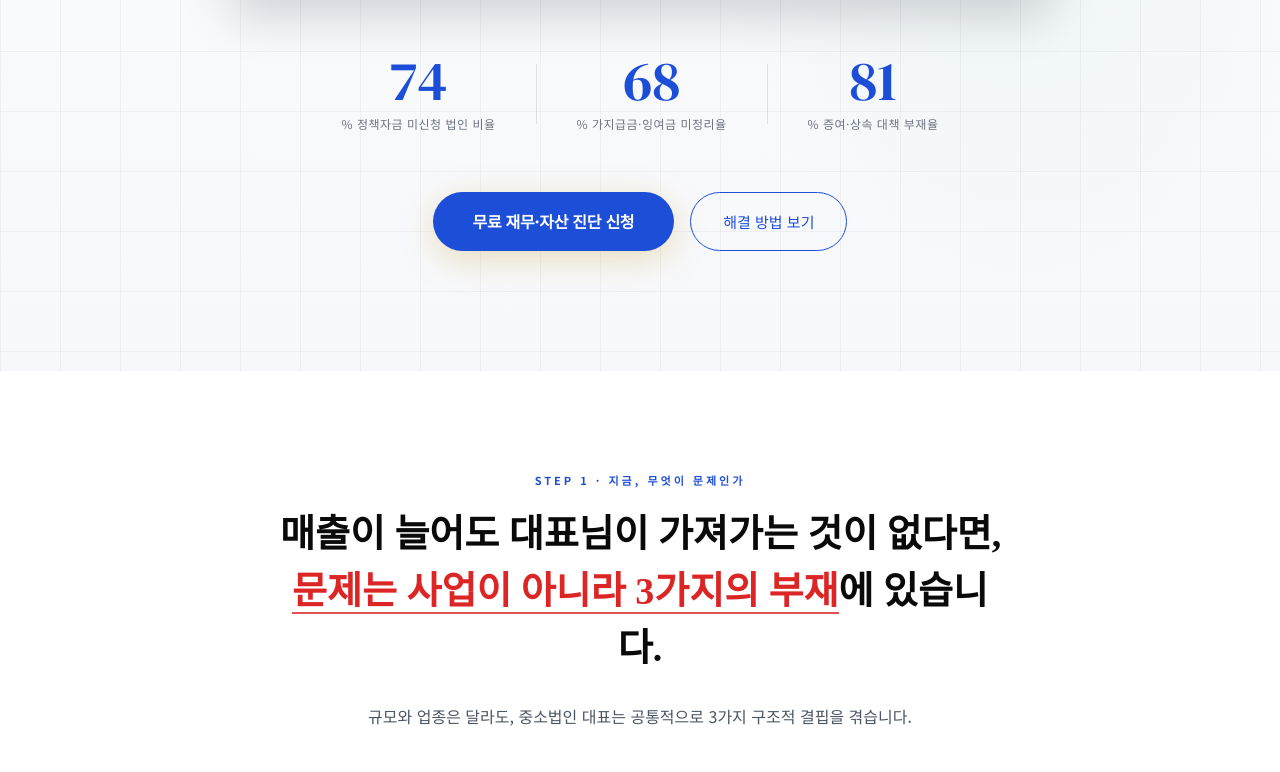
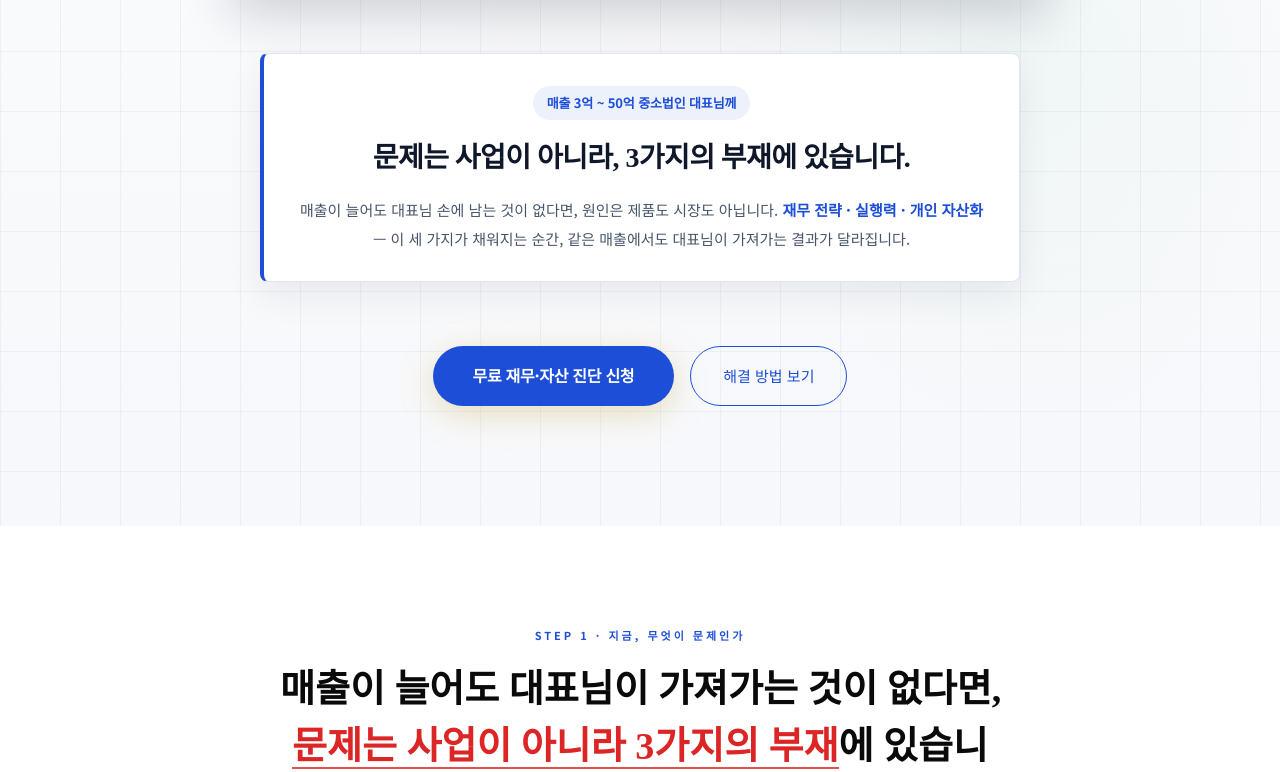
Before and after one commit to Partner-CFO/CEO_request1, a plain HTML site: page index.html in a window 1280 px wide. Shown: the part 1029-1801 px from the top of the page. Drawn offline with Linux system fonts and the light colour scheme.

Commit message:
feat(hero): replace stats with lead-with-conclusion block

```diff
--- a/index.html
+++ b/index.html
@@ -214,6 +214,49 @@
     animation: fadeUp 0.8s 0.5s ease both;
   }
   .hero-video iframe { width: 100%; height: 100%; display: block; border: 0; }
+
+  .hero-lead {
+    max-width: 760px;
+    margin: 56px auto 8px;
+    padding: 32px 32px 28px;
+    background: #ffffff;
+    border: 1px solid rgba(29,78,216,0.15);
+    border-left: 4px solid #1d4ed8;
+    border-radius: 8px;
+    box-shadow: 0 14px 36px rgba(15,23,42,0.07);
+    text-align: center;
+  }
+  .hero-lead-tag {
+    display: inline-block;
+    font-size: 13px;
+    font-weight: 700;
+    color: #1d4ed8;
+    background: rgba(29,78,216,0.08);
+    padding: 6px 14px;
+    border-radius: 999px;
+    margin-bottom: 18px;
+    letter-spacing: -0.01em;
+  }
+  .hero-lead-title {
+    font-family: 'Noto Serif KR', serif;
+    font-size: clamp(20px, 3.2vw, 28px);
+    font-weight: 700;
+    color: #0f172a;
+    line-height: 1.45;
+    margin: 0 0 18px;
+    letter-spacing: -0.02em;
+  }
+  .hero-lead-desc {
+    font-size: 15px;
+    color: #475569;
+    line-height: 1.9;
+    margin: 0;
+  }
+  .hero-lead-desc strong { color: #1d4ed8; font-weight: 700; }
+  @media (max-width: 640px) {
+    .hero-lead { margin: 40px 16px 8px; padding: 24px 20px; }
+    .hero-lead-desc { font-size: 14px; line-height: 1.85; }
+  }
 
   .hero-cta {
     margin-top: 56px;
@@ -1246,21 +1289,14 @@
     <iframe src="https://www.youtube.com/embed/MQwBGIo6rlo" title="파트너 CFO 안내 영상" frameborder="0" allow="accelerometer; autoplay; clipboard-write; encrypted-media; gyroscope; picture-in-picture; web-share" referrerpolicy="strict-origin-when-cross-origin" allowfullscreen></iframe>
   </div>
 
-  <div class="hero-stat-row">
-    <div class="hero-stat">
-      <span class="num" data-count="74">0</span>
-      <span class="label">% 정책자금 미신청 법인 비율</span>
-    </div>
-    <div class="hero-divider"></div>
-    <div class="hero-stat">
-      <span class="num" data-count="68">0</span>
-      <span class="label">% 가지급금·잉여금 미정리율</span>
-    </div>
-    <div class="hero-divider"></div>
-    <div class="hero-stat">
-      <span class="num" data-count="81">0</span>
-      <span class="label">% 증여·상속 대책 부재율</span>
-    </div>
+  <div class="hero-lead fade-in">
+    <span class="hero-lead-tag">매출 3억 ~ 50억 중소법인 대표님께</span>
+    <h2 class="hero-lead-title">문제는 사업이 아니라, 3가지의 부재에 있습니다.</h2>
+    <p class="hero-lead-desc">
+      매출이 늘어도 대표님 손에 남는 것이 없다면, 원인은 제품도 시장도 아닙니다.
+      <strong>재무 전략 · 실행력 · 개인 자산화</strong> — 이 세 가지가 채워지는 순간,
+      같은 매출에서도 대표님이 가져가는 결과가 달라집니다.
+    </p>
   </div>
 
   <div class="hero-cta">
```
